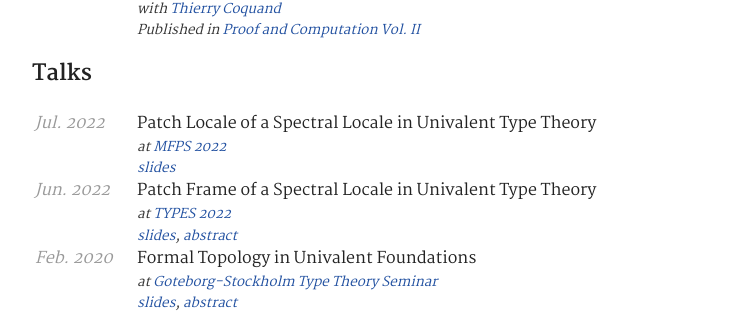
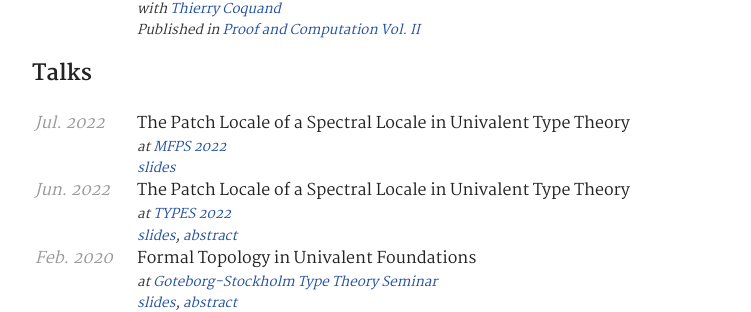
Before and after one commit to ayberkt/homepage, a Jekyll site: the page built from works.md, in a window 1280 px wide. Shown: the part 328-640 px from the top of the page, without its empty margins (264-1015 px from the left). Built offline with Jekyll 4.4.1, drawn with Linux system fonts in a browser that asks for light colours; comment, search, counter and statistics services are not loaded.

Commit message:
Update talk title

```diff
--- a/_data/talks.yml
+++ b/_data/talks.yml
@@ -1,9 +1,9 @@
-- title: Patch Locale of a Spectral Locale in Univalent Type Theory
+- title: The Patch Locale of a Spectral Locale in Univalent Type Theory
   date: Jul. 2022
   event: MFPS 2022
   event_link: "https://www.cs.cornell.edu/mfps-2022/"
   slides_link: "/~axt978/assets/documents/mfps-patch-locale-2022-07-11.pdf"
-- title: Patch Frame of a Spectral Locale in Univalent Type Theory
+- title: The Patch Locale of a Spectral Locale in Univalent Type Theory
   date: Jun. 2022
   event: TYPES 2022
   event_link: "https://types22.inria.fr/programme"
```
